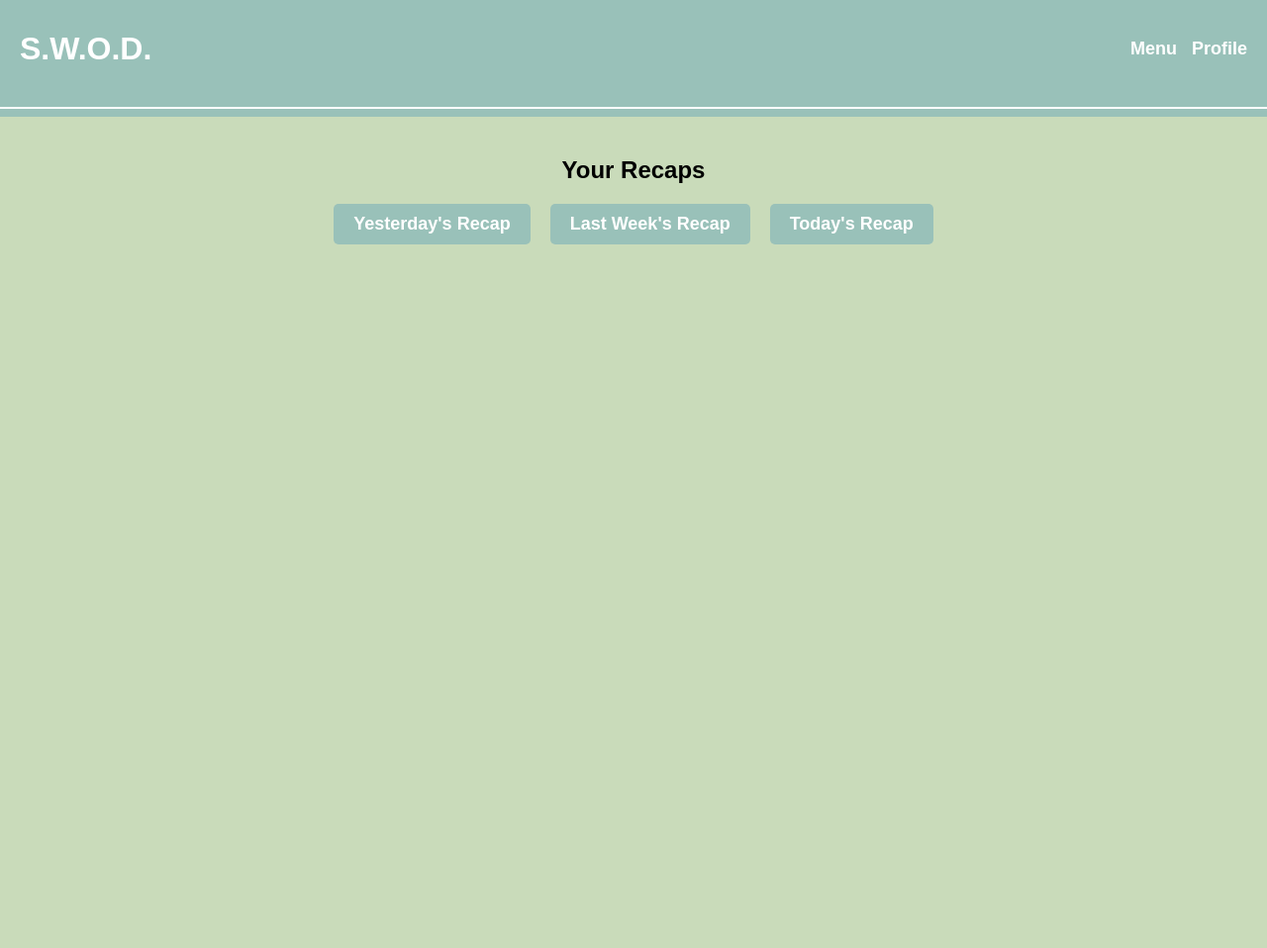
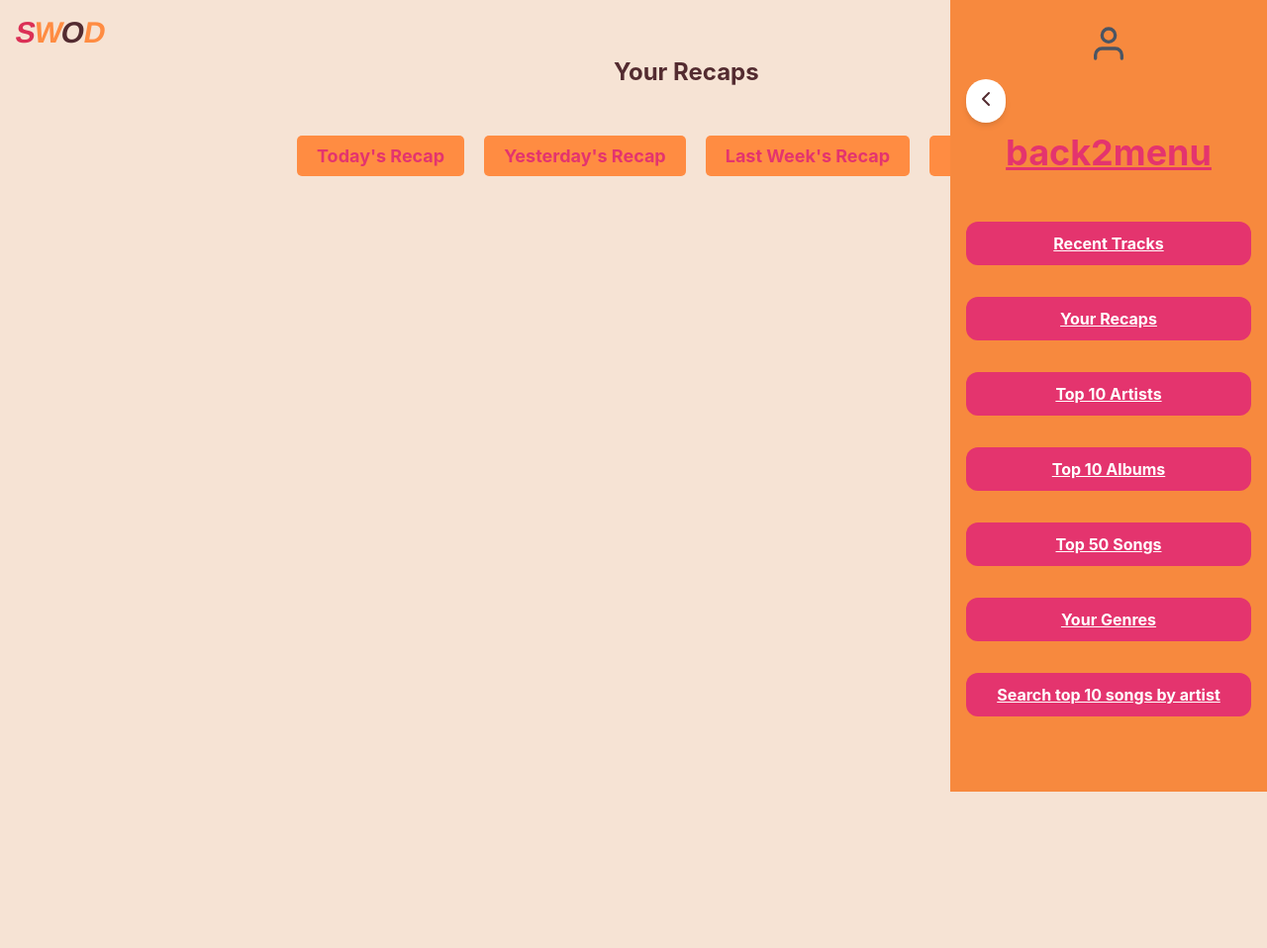
Before and after one commit to KamilesVersion/SWOD, a Flask app: page /recap in a window 1280 px wide. Shown: the whole page at 99% size. After the commit the page ends 800 px from the top, so only its background shows below. Run offline with Flask 3, Linux system fonts and the light colour scheme; the visitor is signed in with stand-in values (Sample User, id 1); parts of the project's set-up code (start-up, migrations or seed data) failed here and were passed over.

Commit message:
Changed the page theme of recents page

```diff
--- a/SWOD/SWOD/static/styles.css
+++ b/SWOD/SWOD/static/styles.css
@@ -749,3 +749,28 @@ input:-webkit-autofill {
 .song-title {
     color: orange; /* Optional: Change the song title color to orange */
 }
+
+.recap-button-container {
+    margin-top: 20px;
+    display: flex;
+    /*justify-content: center;*/
+    margin-left: 300px;
+    margin-top:50px;
+    gap: 20px;
+}
+
+.recap-button {
+    background-color: #FF8C42;
+    border: none;
+    padding: 10px 20px;
+    font-size: 18px;
+    color: #E4346E;
+    font-weight: bold;
+    cursor: pointer;
+    border-radius: 5px;
+    text-decoration: none;
+}
+
+    .recap-button:hover {
+        background-color: #532B30;
+    }
--- a/SWOD/SWOD/templates/artist_top_tracks.html
+++ b/SWOD/SWOD/templates/artist_top_tracks.html
@@ -51,7 +51,7 @@
                     <a href="top_10_listened_albums" class="menu-button">Top 10 Albums</a>
                     <a href="top_50_songs" class="menu-button">Top 50 Songs</a>
                     <a href="genres" class="menu-button">Your Genres</a>
-                    <a href="select_interval" class="menu-button">Custom Interval</a>
+                    <!--<a href="select_interval" class="menu-button">Custom Interval</a>-->
                     <a href="{{ url_for('artist_top_tracks') }}" class="menu-button">Search top 10 songs by artist</a>
                 </div>
             </div>
--- a/SWOD/SWOD/templates/menuPage.html
+++ b/SWOD/SWOD/templates/menuPage.html
@@ -475,7 +475,7 @@
                     <a href="top_10_listened_albums" class="menu-button">Top 10 Albums</a>
                     <a href="top_50_songs" class="menu-button">Top 50 Songs</a>
                     <a href="genres" class="menu-button">Your Genres</a>
-                    <a href="select_interval" class="menu-button">Custom Interval</a>
+                    <!--<a href="select_interval" class="menu-button">Custom Interval</a>-->
                     <a href="{{ url_for('artist_top_tracks') }}" class="menu-button">Search top 10 songs by artist</a>
                 </div>
             </div>
--- a/SWOD/SWOD/templates/recap_page.html
+++ b/SWOD/SWOD/templates/recap_page.html
@@ -1,4 +1,4 @@
-<!DOCTYPE html>
+<!--<!DOCTYPE html>
 <html lang="en">
 
 <head>
@@ -101,9 +101,94 @@
             <a href="{{ url_for('yesterday_recap') }}" class="recap-button">Yesterday's Recap</a>
             <a href="last-week-recap" class="recap-button">Last Week's Recap</a>
             <a href="{{ url_for('today_recap') }}" class="recap-button">Today's Recap</a>
+            <a href="{{ url_for('select_interval') }}" class="recap-button">Custom interval</a>
         </div>
     </div>
 
 </body>
 
+</html>-->
+
+<!DOCTYPE html>
+<html lang="en">
+<head>
+    <meta charset="UTF-8" />
+    <meta name="viewport" content="width=device-width, initial-scale=1.0" />
+    <title>Recaps</title>
+    <meta name="description" content="Recaps - S.W.O.D." />
+    <link rel="stylesheet" href="{{ url_for('static', filename='styles.css') }}">
+
+</head>
+
+<body>
+    <div class="app">
+        <!-- Header -->
+        <header class="header">
+            <div class="header-logo">
+                <span class="swod-logo text-app-red">S</span>
+                <span class="swod-logo text-app-orange">W</span>
+                <span class="swod-logo text-app-dark">O</span>
+                <span class="swod-logo text-app-orange">D</span>
+            </div>
+        </header>
+
+        <!-- Side Menu -->
+        <div id="sideMenu" class="side-menu">
+            <div class="side-menu-content">
+                <div class="profile-button-container">
+                    <a href="profile1" class="profile-button">
+                        {% if profile_pic %}
+                        <img src="{{ profile_pic }}" alt="Profile Picture" class="user-icon" style="border-radius: 50%; width: 50px; height: 50px;" />
+                        {% else %}
+                        <svg class="user-icon" xmlns="http://www.w3.org/2000/svg" viewBox="0 0 24 24" fill="none" stroke="currentColor" stroke-width="2" stroke-linecap="round" stroke-linejoin="round">
+                            <path d="M20 21v-2a4 4 0 0 0-4-4H8a4 4 0 0 0-4 4v2"></path>
+                            <circle cx="12" cy="7" r="4"></circle>
+                        </svg>
+                        {% endif %}
+                    </a>
+                </div>
+
+                <div class="collapse-button">
+                    <svg xmlns="http://www.w3.org/2000/svg" width="24" height="24" viewBox="0 0 24 24" fill="none" stroke="currentColor" stroke-width="2" stroke-linecap="round" stroke-linejoin="round">
+                        <path d="m15 18-6-6 6-6"></path>
+                    </svg>
+                </div>
+
+                <div class="menu-content">
+                    <div class="menu-header">
+                        <a href="menu" class="back-to-menu">back2menu</a>
+                    </div>
+
+                    <!-- Buttons from menu.html -->
+                    <a href="recent" class="menu-button">Recent Tracks</a>
+                    <a href="recap" class="menu-button">Your Recaps</a>
+                    <a href="top_10_listened_artists" class="menu-button">Top 10 Artists</a>
+                    <a href="top_10_listened_albums" class="menu-button">Top 10 Albums</a>
+                    <a href="top_50_songs" class="menu-button">Top 50 Songs</a>
+                    <a href="genres" class="menu-button">Your Genres</a>
+                    <!--<a href="select_interval" class="menu-button">Custom Interval</a>-->
+                    <a href="{{ url_for('artist_top_tracks') }}" class="menu-button">Search top 10 songs by artist</a>
+                </div>
+            </div>
+        </div>
+
+        <!-- Main Content -->
+        <main class="main-container">
+            <h2 class="card-title-50" style="color: #532B30; margin-left: 620px;">Your Recaps</h2>
+            <div class="recap-button-container">
+                <a href="{{ url_for('today_recap') }}" class="recap-button">Today's Recap</a>
+                <a href="{{ url_for('yesterday_recap') }}" class="recap-button">Yesterday's Recap</a>
+                <a href="last-week-recap" class="recap-button">Last Week's Recap</a>
+                <a href="{{ url_for('select_interval') }}" class="recap-button">Custom interval</a>
+            </div>
+
+        </main>
+    </div>
+
+    <script>
+        document.querySelector(".collapse-button").addEventListener("click", () => {
+            document.getElementById("sideMenu").classList.toggle("collapsed");
+        });
+    </script>
+</body>
 </html>
--- a/SWOD/SWOD/templates/top_50_songs.html
+++ b/SWOD/SWOD/templates/top_50_songs.html
@@ -55,7 +55,7 @@
                     <a href="top_10_listened_albums" class="menu-button">Top 10 Albums</a>
                     <a href="top_50_songs" class="menu-button">Top 50 Songs</a>
                     <a href="genres" class="menu-button">Your Genres</a>
-                    <a href="select_interval" class="menu-button">Custom Interval</a>
+                    <!--<a href="select_interval" class="menu-button">Custom Interval</a>-->
                     <a href="{{ url_for('artist_top_tracks') }}" class="menu-button">Search top 10 songs by artist</a>
                 </div>
             </div>
```
